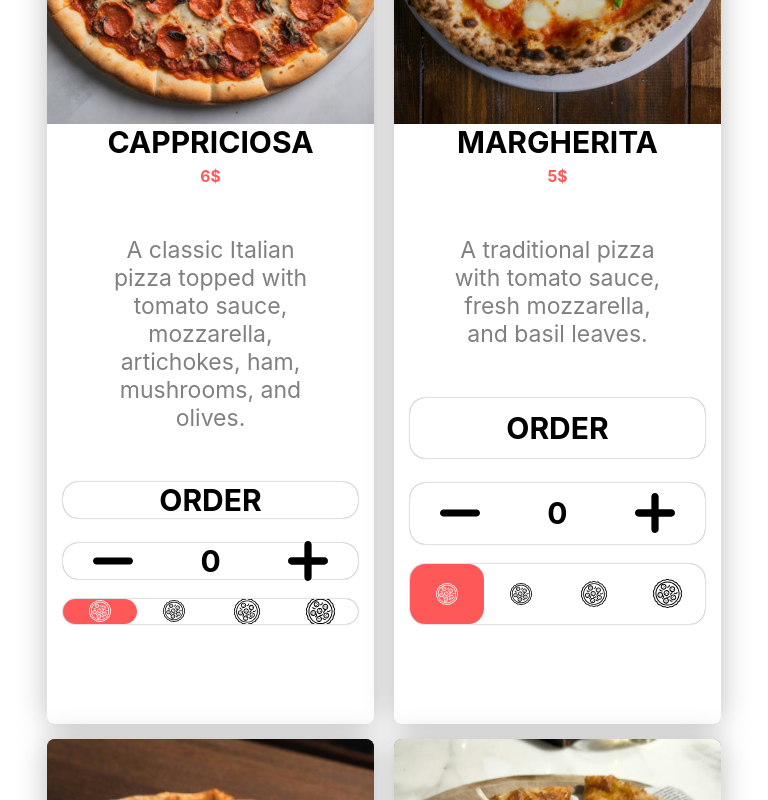
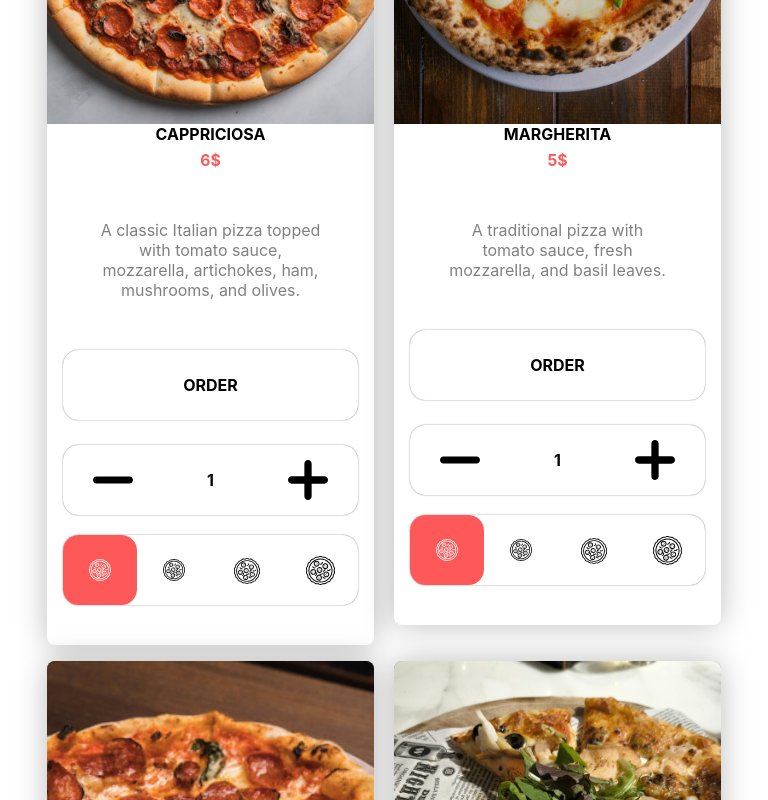
Before and after one commit to MOLE-DV/pizzeria, a React (Create React App) app: page / in a window 768 px wide. Shown: the part 1280-2080 px from the top of the page. Built offline with nearby package versions, Linux system fonts and the light colour scheme.

Commit message:
Cart Responsiveness update

```diff
--- a/src/Components/Cart/cart.sass
+++ b/src/Components/Cart/cart.sass
@@ -4,6 +4,8 @@
     overflow: visible
 
 $cart-height: 70vh
+
+
 
 #cart
     width: 100%
@@ -30,11 +32,12 @@ $cart-height: 70vh
         display: flex
         overflow: hidden
         width: 100%
-        height: 70vh
+        height: 80vh
 
     .left, .right
         width: 50%
         height: 100%
+        overflow-y: scroll
 
 
 
@@ -42,15 +45,6 @@ $cart-height: 70vh
     .left
         overflow: visible
 
-
-
-        #orderItems::-webkit-scrollbar
-            display: block
-            background: rgba(255, 255, 255, 0.61)
-            width: calc(.4vh + .4vw)
-
-        #orderItems::-webkit-scrollbar-thumb
-            background: var(--dirty-red)
 
         #orderItems
             height: 100%
@@ -129,10 +123,13 @@ $cart-height: 70vh
 
 
 
+
     .right
         background: white
+        overflow-y: scroll
 
         form
+
             font-size: calc(.8vh + .8vw)
             padding: calc(1vh + 1vw)
 
@@ -142,8 +139,7 @@ $cart-height: 70vh
         #top-form
             display: flex
             flex-direction: column
-            flex-wrap: wrap
-
+            height: fit-content
             .line
                 display: flex
 
@@ -153,7 +149,7 @@ $cart-height: 70vh
             label
                 margin-bottom: calc(.5vh + .5vw)
                 display: flex
-                width: 50%
+                width: 100%
                 flex-direction: column
                 transition: .1s
 
@@ -174,18 +170,20 @@ $cart-height: 70vh
         #bottom-form
             display: flex
             flex-direction: column
+            overflow-y: auto
+            padding-bottom: calc(1vh + 1vw)
 
             #line-info
                 margin-top: calc(.5vh + .5vw)
                 display: flex
                 flex-direction: row
-                width: calc(4 * (4vh + 4vw) - (4 * (.5vh + .5vw)))
-                padding: calc(.5vh + .5vw)
+                width: calc(3 * 7rem + 4rem)
+                padding: 1rem
                 left: 0
                 right: 0
                 margin-left: auto
                 margin-right: auto
-                border-radius: calc(.25vh + .25vw)
+                border-radius: .5rem
                 justify-content: space-around
                 background: var(--dirty-red)
 
@@ -193,14 +191,14 @@ $cart-height: 70vh
                     color: white
 
             .info
-                font-size: calc(.8vh + .8vw)
+                font-size: .8rem
                 color: black
 
 
 
             button, .info
                 width: fit-content
-                font-size: calc(.8vh + .8vw)
+                font-size: 1.5rem
 
 
             .info.pay
@@ -215,9 +213,9 @@ $cart-height: 70vh
                 margin-top: calc(.5vh + .5vw)
 
             .payment
-                padding: calc(.5vh + .5vw)
-                width: calc(4vh + 4vw)
-                height: calc(4vh + 4vw)
+                padding: 1rem
+                width: 7rem
+                height: 6.5rem
                 cursor: pointer
                 transition: .1s
                 border-radius: calc(.25vh + .25vw)
@@ -240,7 +238,7 @@ $cart-height: 70vh
                 background: var(--dirty-red)
                 color: white
                 padding: calc(.5vh + .5vw)
-                width: calc(4 * (4vh + 4vw) - (2 * (.5vh + .5vw)))
+                width: calc(3 * 7rem + 6rem)
                 left: 0
                 right: 0
                 margin-left: auto
@@ -256,3 +254,41 @@ $cart-height: 70vh
 @keyframes size-scale
     from
         height: 0vh
+
+
+
+@media screen and (max-width: 768px)
+    #cart #bottom
+        flex-direction: column
+        height: fit-content
+
+    #cart #bottom .left, #cart #bottom .right
+        width: 100%
+
+    #cart #bottom .left
+        height: 50%
+
+
+    #cart .right #top-form label input
+        height: calc(3vh + 3vw)
+        font-size: calc(1.5vh + 1.5vw)
+
+    #cart .right #top-form .line
+        font-size: calc(2vh + 1.5vw)
+
+    #cart .right #bottom-form .info
+        font-size: 2.5rem
+
+    #cart .right #bottom-form .payment
+        height: 8rem
+        width: 8rem
+
+    #cart .right #bottom-form #line-info
+        width: calc(3 * 8rem + 4rem)
+        height: 3rem
+        align-items: center
+        font-size: 1.5rem
+
+    #cart .right #bottom-form #next
+        width: calc(3 * 8rem + 6rem)
+        height: 4rem
--- a/src/Components/Menu/menu.sass
+++ b/src/Components/Menu/menu.sass
@@ -166,7 +166,7 @@
 
             #bottom
                 width: 100%
-                height: 50%
+                height: 100%
                 display: flex
                 flex-direction: column
                 align-items: center
@@ -248,7 +248,7 @@
     #menu
         .bottom
             .pizza
-                width: calc((100vw - calc(calc(3vh + 3vw) * 2)) / 2 - 10px)
+                width: calc((100vw - calc(calc(3vh + 3vw) * 2)) / 3 - 10px)
 
 @media screen and (max-width: 1200px) and (min-width: 601px)
     #menu
@@ -256,14 +256,14 @@
             padding-top: 80px
             .pizza
                 width: calc((100vw - calc(calc(3vh + 3vw) * 2)) / 2 - 10px)
-                height: 1000px
+                height: fit-content
 
                 .name
-                    font-size: 30px
+                    font-size: 1rem
                     overflow: visible
 
                 .description
-                    font-size: 23px
+                    font-size: 1rem
                 #bottom
                     .order, .quanity-container, #sizes
                         .button
@@ -272,7 +272,7 @@
 
                         width: 90% !important
                         height: 70px
-                        font-size: 30px
+                        font-size: 1rem !important
 
 
                         .size
--- a/src/Data/order.json
+++ b/src/Data/order.json
@@ -2,7 +2,7 @@
     {
         "name": "Cappriciosa",
         "image": "Assets/Images/cappriciosa.jpg",
-        "order": { "quantity": 0, "size": "small" },
+        "order": { "quantity": 1, "size": "small" },
         "description": "A classic Italian pizza topped with tomato sauce, mozzarella, artichokes, ham, mushrooms, and olives.",
         "type": "pizza",
         "price": {
@@ -15,7 +15,7 @@
     {
         "name": "Margherita",
         "image": "Assets/Images/margherita.jpg",
-        "order": { "quantity": 0, "size": "small" },
+        "order": { "quantity": 1, "size": "small" },
         "description": "A traditional pizza with tomato sauce, fresh mozzarella, and basil leaves.",
         "type": "pizza",
         "price": {
@@ -28,7 +28,7 @@
     {
         "name": "Pepperoni",
         "image": "Assets/Images/pepperoni.jpg",
-        "order": { "quantity": 0, "size": "small" },
+        "order": { "quantity": 1, "size": "small" },
         "description": "A popular pizza topped with tomato sauce, mozzarella, and spicy pepperoni slices.",
         "type": "pizza",
         "price": {
@@ -41,7 +41,7 @@
     {
         "name": "Hawaiian",
         "image": "Assets/Images/hawaiian.jpg",
-        "order": { "quantity": 0, "size": "small" },
+        "order": { "quantity": 1, "size": "small" },
         "description": "A sweet and savory pizza with tomato sauce, mozzarella, ham, and pineapple.",
         "type": "pizza",
         "price": {
@@ -54,7 +54,7 @@
     {
         "name": "Veggie",
         "image": "Assets/Images/veggie.jpg",
-        "order": { "quantity": 0, "size": "small" },
+        "order": { "quantity": 1, "size": "small" },
         "description": "A healthy choice with tomato sauce, mozzarella, bell peppers, onions, mushrooms, and olives.",
         "type": "pizza",
         "price": {
@@ -67,7 +67,7 @@
     {
         "name": "Meat Lovers",
         "image": "Assets/Images/meatlovers.jpg",
-        "order": { "quantity": 0, "size": "small" },
+        "order": { "quantity": 1, "size": "small" },
         "description": "A hearty pizza loaded with tomato sauce, mozzarella, pepperoni, sausage, ham, and bacon.",
         "type": "pizza",
         "price": {
@@ -80,7 +80,7 @@
     {
         "name": "Supreme",
         "image": "Assets/Images/supreme.jpg",
-        "order": { "quantity": 0, "size": "small" },
+        "order": { "quantity": 1, "size": "small" },
         "description": "A pizza with tomato sauce, mozzarella, pepperoni, sausage, bell peppers, onions, and olives.",
         "type": "pizza",
         "price": {
@@ -93,7 +93,7 @@
     {
         "name": "Four Cheese",
         "image": "Assets/Images/four_cheese.jpg",
-        "order": { "quantity": 0, "size": "small" },
+        "order": { "quantity": 1, "size": "small" },
         "description": "A cheesy delight with a blend of mozzarella, cheddar, Parmesan, and blue cheese.",
         "type": "pizza",
         "price": {
@@ -106,7 +106,7 @@
     {
         "name": "Spaghetti Carbonara",
         "image": "Assets/Images/spaghetti_carbonara.jpg",
-        "order": { "quantity": 0, "size": "" },
+        "order": { "quantity": 1, "size": "" },
         "description": "Classic Italian pasta with creamy egg sauce, pancetta, and Parmesan cheese.",
         "type": "pasta",
         "price": {
@@ -116,7 +116,7 @@
     {
         "name": "Lasagna",
         "image": "Assets/Images/lasagna.jpg",
-        "order": { "quantity": 0, "size": "" },
+        "order": { "quantity": 1, "size": "" },
         "description": "Layers of pasta, Bolognese sauce, béchamel, and melted cheese.",
         "type": "pasta",
         "price": {
@@ -126,7 +126,7 @@
     {
         "name": "Ravioli",
         "image": "Assets/Images/ravioli.jpg",
-        "order": { "quantity": 0, "size": "" },
+        "order": { "quantity": 1, "size": "" },
         "description": "Pasta pockets filled with ricotta cheese and spinach, served with marinara sauce.",
         "type": "pasta",
         "price": {
@@ -136,7 +136,7 @@
     {
         "name": "Fettuccine Alfredo",
         "image": "Assets/Images/fettuccine_alfredo.jpg",
-        "order": { "quantity": 0, "size": "" },
+        "order": { "quantity": 1, "size": "" },
         "description": "Fettuccine pasta tossed in a rich and creamy Alfredo sauce.",
         "type": "pasta",
         "price": {
@@ -146,7 +146,7 @@
     {
         "name": "Penne Arrabbiata",
         "image": "Assets/Images/penne_arrabbiata.jpg",
-        "order": { "quantity": 0, "size": "" },
+        "order": { "quantity": 1, "size": "" },
         "description": "Penne pasta in a spicy tomato sauce with garlic and red chili flakes.",
         "type": "pasta",
         "price": {
--- a/src/Styling/app.sass
+++ b/src/Styling/app.sass
@@ -20,7 +20,11 @@ body
 
 
 ::-webkit-scrollbar
-    display: none
+    display: block
+    width: calc(.4vh + .4vw)
+
+::-webkit-scrollbar-thumb
+    background: var(--dirty-red)
 
 .App
     position: relative
```
